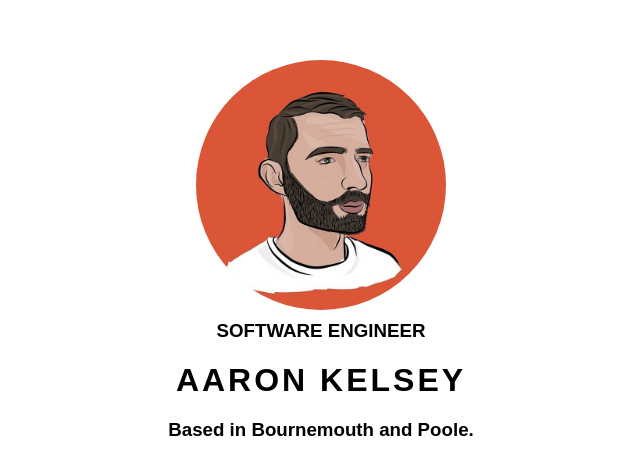
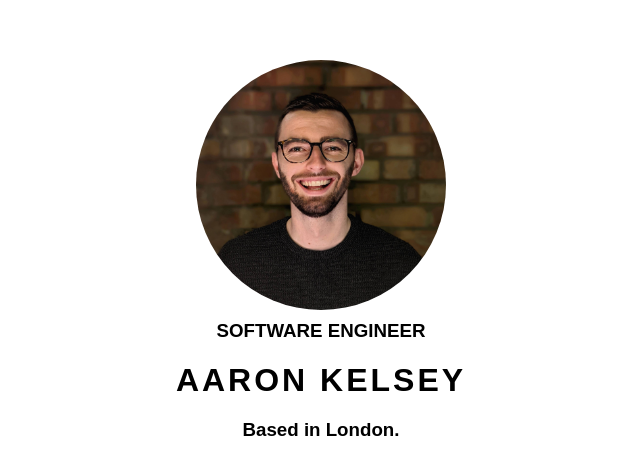
Before and after one commit to AaronKelsey/aaronkelsey.github.io, a plain HTML site: page index.html in a window 1280 px wide. Shown: the part 128-577 px from the top of the page, without its empty margins (319-959 px from the left). Drawn offline with Linux system fonts and the light colour scheme.

Commit message:
Update image and location

```diff
--- a/index.html
+++ b/index.html
@@ -16,13 +16,13 @@
 
 <body>
 <div id="container">
-  <img id="profile-picture" src="images/me_cartoon.png" alt="Cartoon portait">
+  <img id="profile-picture" src="images/me_cartoon.jpg" alt="Headshot of Aaron Kelsey">
 
   <h3 class="center">SOFTWARE ENGINEER</h3>
 
   <h1 class="center">AARON KELSEY</h1>
 
-  <h3 class="center">Based in Bournemouth and Poole.</h3>
+  <h3 class="center">Based in London.</h3>
 
   <div id="sm-icons">
 	<a href="https://www.linkedin.com/in/aaron-kelsey/">
```
Also changed, not shown: images/me_cartoon.jpg (added).
